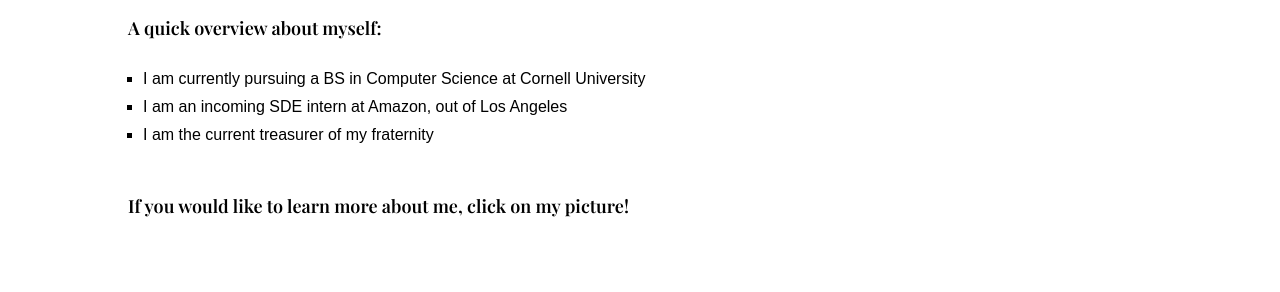
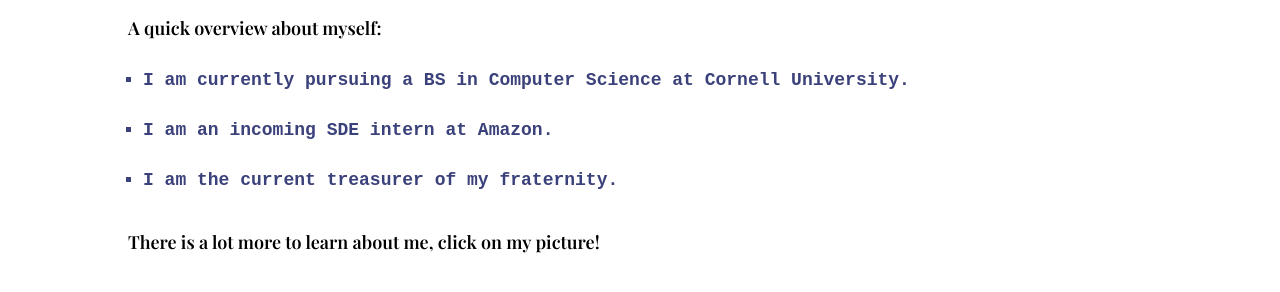
Before and after one commit to mauriciofuhrman/mauriciofuhrman.github.io, a plain HTML site: page index.html in a window 1280 px wide. Shown: the part 384-676 px from the top of the page. Drawn offline with nearby package versions, Linux system fonts and the light colour scheme; a web font is replaced by a local one.

Commit message:
completed work on 12/30/22

```diff
--- a/index.html
+++ b/index.html
@@ -6,11 +6,9 @@
     <meta name="viewport" content="width=device-width" />
     <meta charset="utf-8" />
     <link rel="stylesheet" href="style.css" />
-
   </head>
   <body>
     <script src="script.js"></script>
-    </script>
     <div class="header">
       <h1 class="namet">Mauricio Fuhrman</h1>
       <div class="menu">
@@ -26,18 +24,19 @@
 
     <div class="information">
       <a href="about.html">
-      <img src="images/headshot1.jpeg" />
-    </a>
+        <img src="images/headshot1.jpeg" />
+      </a>
       <h1>Hi, I am Mauricio.</h1>
-      <h3> A quick overview about myself: </h3>
+      <h3>A quick overview about myself:</h3>
       <ul>
-        <li>I am currently pursuing a BS in Computer Science at Cornell University</li>
-        <li>I am an incoming SDE intern at Amazon, out of Los Angeles</li>
-        <li>I am the current treasurer of my fraternity</li>
-
+        <li>
+          I am currently pursuing a BS in Computer Science at Cornell
+          University.
+        </li>
+        <li>I am an incoming SDE intern at Amazon.</li>
+        <li>I am the current treasurer of my fraternity.</li>
       </ul>
-      <h3>If you would like to learn more about me, click on my picture!</h3>
-
+      <h3>There is a lot more to learn about me, click on my picture!</h3>
     </div>
   </body>
 </html>
--- a/style.css
+++ b/style.css
@@ -134,11 +134,14 @@ nav a:hover::before {
   list-style-type: square;
   padding: 0;
   text-align: left;
-  width: 600px;
   padding-left: 15px;
-  margin-bottom: 30px;
+  margin-bottom: 0px;
 }
 
 .information li {
-  margin-bottom: 10px;
+  font-family:'Courier New', Courier, monospace;
+  margin-bottom: 30px;
+  font-size: 18px;
+  font-weight: bold;
+  color: #3b417a;
 }
```
Also changed, not shown: about.html (+25 -0 lines).
